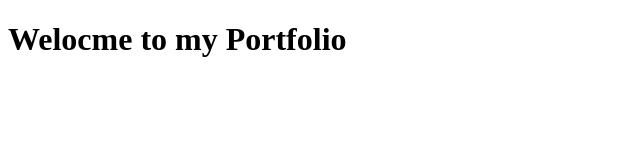
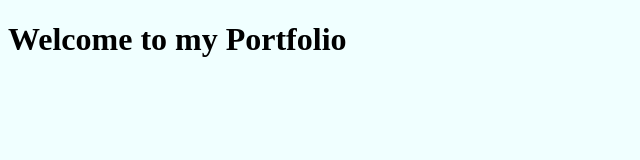
Before and after one commit to AHawk7/AHawk7.github.io, a plain HTML site: page index.html in a window 1280 px wide. Shown: the whole page, without its empty margins (0-640 px from the left). Drawn offline with Linux system fonts and the light colour scheme.

Commit message:
css and js 2

```diff
--- a/css/style.css
+++ b/css/style.css
@@ -0,0 +1,3 @@
+body{
+    background-color: azure;
+}
--- a/index.html
+++ b/index.html
@@ -8,6 +8,6 @@
     <link rel="stylesheet" href="/css/style.css">
   </head>
   <body>
-    <h1>Welocme to my Portfolio</h1>
+    <h1>Welcome to my Portfolio</h1>
   </body>
 </html>
```
